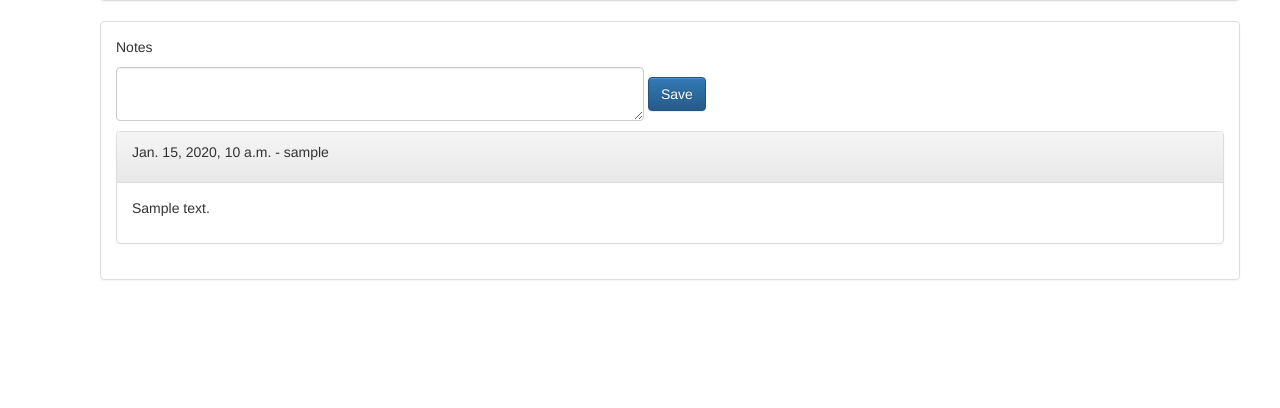
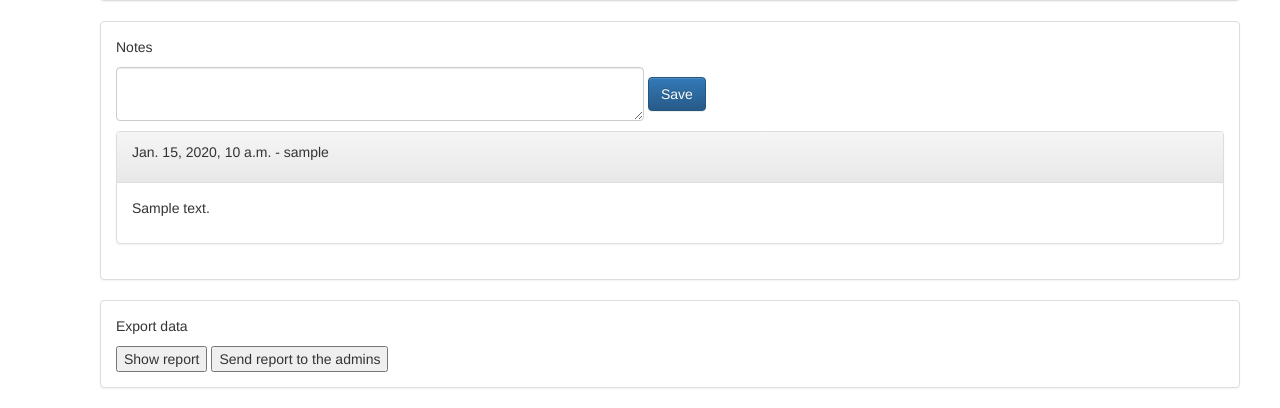
Before and after one commit to e36/rtrack, a Django app: page /report/1/ in a window 1280 px wide. Shown: the part 514-922 px from the top of the page. Before the commit the page ends 794 px from the top, so only its background shows below. Run offline with Django 3.2, Linux system fonts and the light colour scheme; a user stored in the database is signed in; tables that the repository leaves empty hold one stand-in row (values such as "Sample post"); some libraries are stand-ins or nearby versions.

Commit message:
added html for the export data pane
this allows for easy exporting of data, as well as a link to message the admins with prefilled data

```diff
--- a/rtrack/templates/rtrack/reportview.html
+++ b/rtrack/templates/rtrack/reportview.html
@@ -114,6 +114,7 @@
                 <button type="submit" class="btn btn-primary" id="user-account-modal-save">Add User</button>
             </div>
         </form>
+
     {% if userlinkdata %}
         <!-- <p>Associated Accounts  <button type="button" class="btn btn-primary" data-toggle="modal" data-target="#add-account-modal">Add account</button></p> -->
 
@@ -168,6 +169,54 @@
     </div>
 </div>
 
+<div class="panel panel-default">
+    <div class="panel-body">
+        <p>Export data</p>
+
+
+    <button id="togglereport" name="Show report">Show report</button>
+    <button id="sendtoadmins">Send report to the admins</button>
+    <textarea cols="60" rows="10" class="form-control" type="text" id="copypaste" name="copypaste" style="display:none;"></textarea>
+    <script type="text/javascript">
+
+    var body = "Recent usernames:\n";
+    {% for udata in userlinkdatafiltered %}
+        body += "\n- /u/{{ udata.name }}";
+    {% endfor %}
+    body += "\n\nRecent URLs:\n"
+    {% for urldata in urllinkdatafiltered %}
+        body += "\n- {{ urldata.url }}";
+    {% endfor %}
+
+    $("#copypaste").text(body);
+    $(document).ready(function() {
+        $("#togglereport").click( function(){
+            if($("#copypaste").css("display")=="none") {
+                $("#copypaste").css("display", "unset");
+                $("#togglereport").text("Hide report");
+                $('html, body').scrollTop( $(document).height() - $(window).height() );
+            } else {
+                $("#copypaste").css("display", "none");
+                $("#togglereport").text("Show report");
+            }
+        });
+    });
+    $(document).ready(function() {
+        $("#sendtoadmins").click( function(){
+           var baseUrl = "https://www.reddit.com/message/compose?to=/r/reddit.com&message=";
+           baseUrl += encodeURIComponent($("#copypaste").val());
+           var win = window.open(baseUrl, '_blank');
+           if (win) {
+               win.focus();
+           } else {
+               alert('Please allow popups for this website');
+           }
+        });
+    });
+    </script>
+    </div>
+</div>
+
 </div>
 
 {% endblock %}
```
